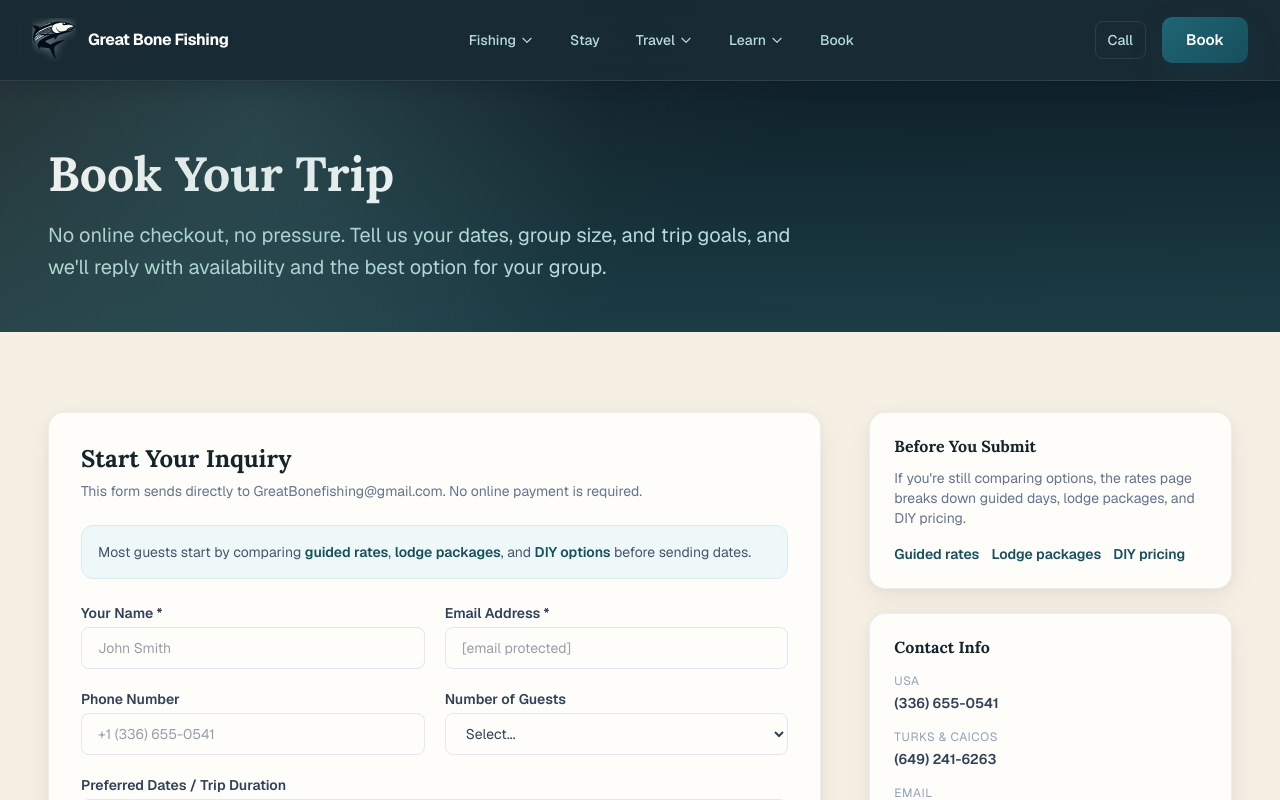
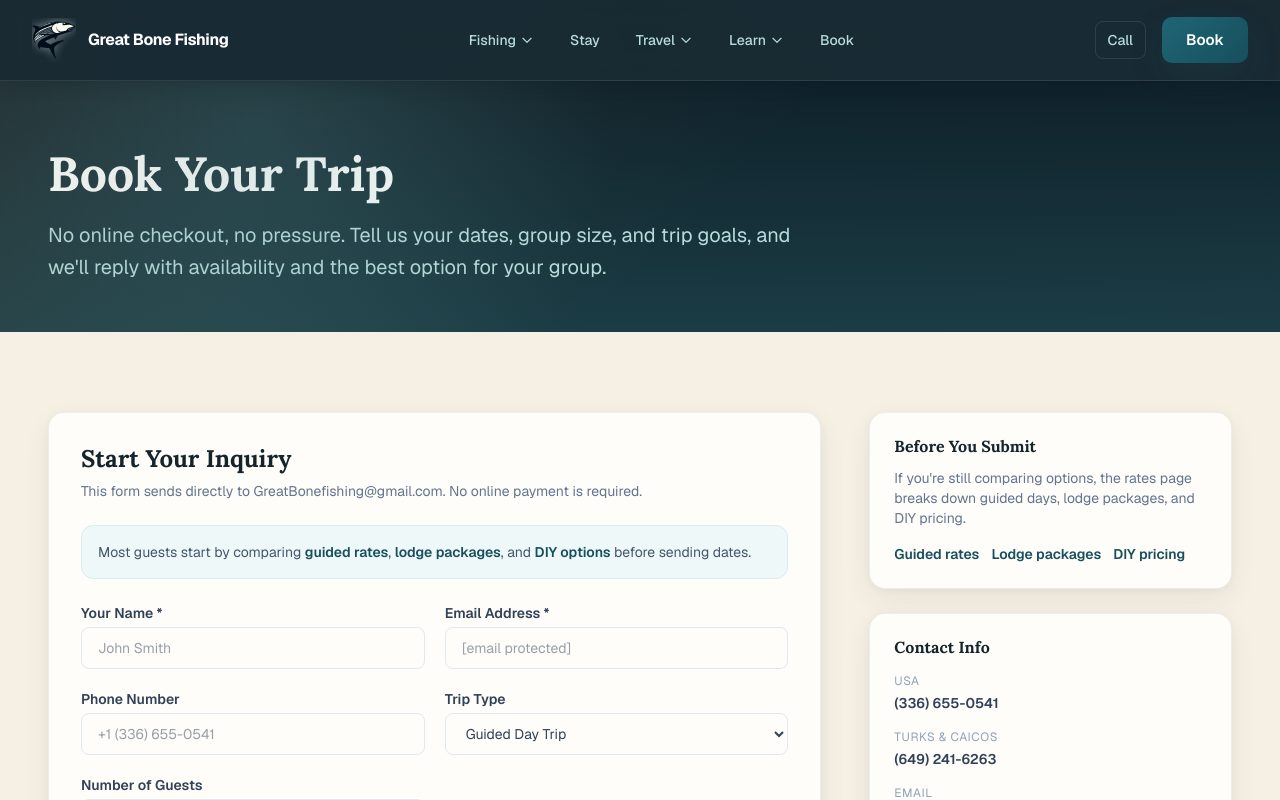
Before and after one commit to mattstyles333/gbf, a Next.js app: page /book in a window 1280 px wide. Shown: the top 800 px of the page. Built offline with nearby package versions, Linux system fonts and the light colour scheme.

Commit message:
add trip type selector to booking form
Let anglers choose a guided day trip, lodge package, or DIY kayak fishing inquiry directly in the booking form, with guided day trip as the default option.

```diff
--- a/app/book/BookPageClient.tsx
+++ b/app/book/BookPageClient.tsx
@@ -12,6 +12,7 @@ function BookPageContent({ sent }: { sent: boolean }) {
     name: "",
     email: "",
     phone: "",
+    tripType: "guided-day-trip",
     dates: "",
     guests: "",
     message: "",
@@ -133,6 +134,22 @@ function BookPageContent({ sent }: { sent: boolean }) {
                         className="w-full px-4 py-2.5 rounded-lg border border-slate-200 text-sm text-slate-700 focus:outline-none focus:ring-2 focus:ring-ocean-500 focus:border-transparent"
                         placeholder="+1 (336) 655-0541"
                       />
+                    </div>
+                    <div>
+                      <label htmlFor="tripType" className="block text-sm font-semibold text-slate-700 mb-1">
+                        Trip Type
+                      </label>
+                      <select
+                        id="tripType"
+                        name="tripType"
+                        value={form.tripType}
+                        onChange={(e) => setForm({ ...form, tripType: e.target.value })}
+                        className="w-full px-4 py-2.5 rounded-lg border border-slate-200 text-sm text-slate-700 focus:outline-none focus:ring-2 focus:ring-ocean-500 focus:border-transparent"
+                      >
+                        <option value="guided-day-trip">Guided Day Trip</option>
+                        <option value="lodge-package">Lodge Package</option>
+                        <option value="diy-kayak-fishing">DIY Kayak Fishing</option>
+                      </select>
                     </div>
                     <div>
                       <label htmlFor="guests" className="block text-sm font-semibold text-slate-700 mb-1">
```
